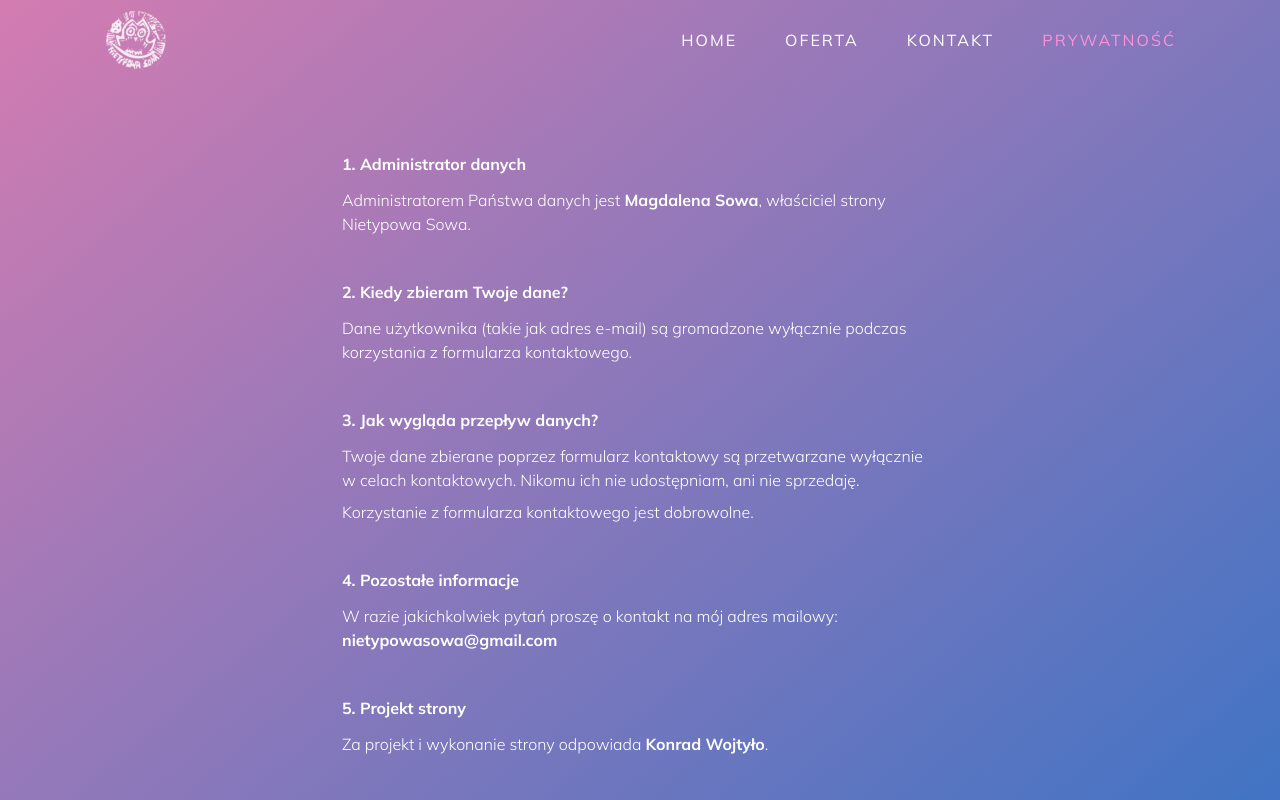
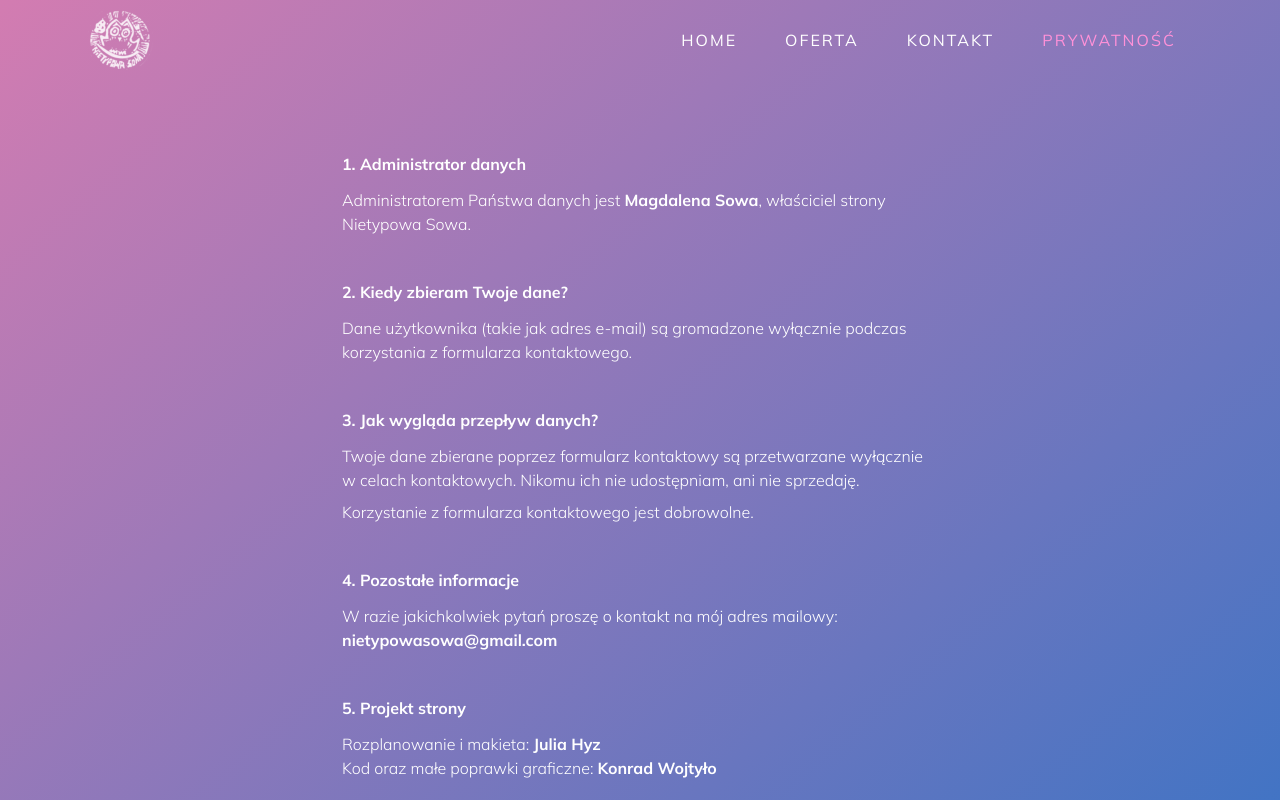
Before and after one commit to Anathretic/nietypowa-sowa, a React (Vite) app: page /privacy-policy in a window 1280 px wide. Shown: the top 800 px of the page. Built offline with nearby package versions, Linux system fonts and the light colour scheme.

Commit message:
Fixed loader and error 404 color, updated policy

```diff
--- a/src/components/Loader.jsx
+++ b/src/components/Loader.jsx
@@ -1,6 +1,6 @@
 const Loader = () => (
     <div className="flex justify-center items-center py-3">
-      <div className="animate-spin rounded-full h-24 w-24 border-b-2 border-red-600" />
+      <div className="animate-spin rounded-full h-24 w-24 border-b-2 border-[#ff91d8]" />
     </div>
   );
 
--- a/src/sections/Contact.jsx
+++ b/src/sections/Contact.jsx
@@ -121,7 +121,7 @@ const Contact = () => {
 	return (
 		<div className='flex w-full justify-center items-center pt-[80px]'>
 			<div className='flex mf:flex-row flex-col items-center justify-between md:p-20 py-12 px-4'>
-				<div className='flex flex-1 justify-center items-center flex-col'>
+				<div className='flex flex-1 justify-center items-center flex-col mf:ml-2'>
 					<h1 className='text-4xl sm:text-5xl text-white text-gradient py-1 max-rsm:text-left text-center mf:text-left'>
 						Chciałbyś dowiedzieć się <br /> jak pracuję?
 						<br />
--- a/src/sections/Navbar.jsx
+++ b/src/sections/Navbar.jsx
@@ -13,11 +13,11 @@ const Navbar = () => {
 	return (
 		<nav className='absolute top-0 w-screen h-[80px] flex md:justify-center justify-between items-center p-4 mf:p-2 z-10 transition duration-300'>
 			<div className='md:flex-[0.8] 2xl:flex-[0.5] flex-initial justify-center items-center'>
-				<div className='flex items-center mf:mx-4'>
+				<div className='flex items-center mf:mx-2'>
 					<img
 						src='/nietypowa-logo.png'
 						alt='Logo odświeżające stronę'
-						className='cursor-pointer sm:p-2'
+						className='cursor-pointer sm:p-2 mf:p-0'
 						onClick={handleLogo}
 					/>
 				</div>
--- a/src/sections/PrivacyPolicy.jsx
+++ b/src/sections/PrivacyPolicy.jsx
@@ -37,7 +37,17 @@ const PrivacyPolicy = () => {
 			<div className={policyBoxStyle}>
 				<p className='mb-3 font-bold'>5. Projekt strony</p>
 				<p className='font-light'>
-					Za projekt i wykonanie strony odpowiada{' '}
+					Rozplanowanie i makieta:{' '}
+					<a
+						className='font-bold hover:text-[#ff91d8] transition duration-300'
+						href='https://www.linkedin.com/in/julia-hyz-098288274/'
+						target='_blank'
+						rel='noreferrer'>
+						Julia Hyz
+					</a>
+				</p>
+				<p className='font-light'>
+					Kod oraz małe poprawki graficzne:{' '}
 					<a
 						className='font-bold hover:text-[#ff91d8] transition duration-300'
 						href='https://konrad-wojtylo.com/'
@@ -45,7 +55,6 @@ const PrivacyPolicy = () => {
 						rel='noreferrer'>
 						Konrad Wojtyło
 					</a>
-					.
 				</p>
 			</div>
 		</div>
```
Also changed, not shown: public/notfound-img.svg.
